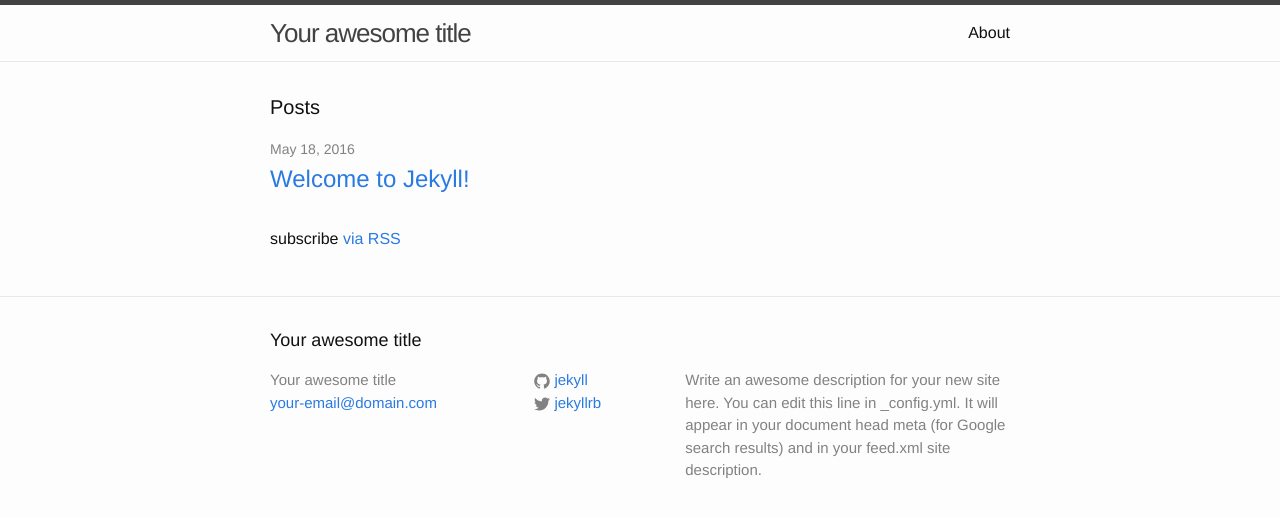
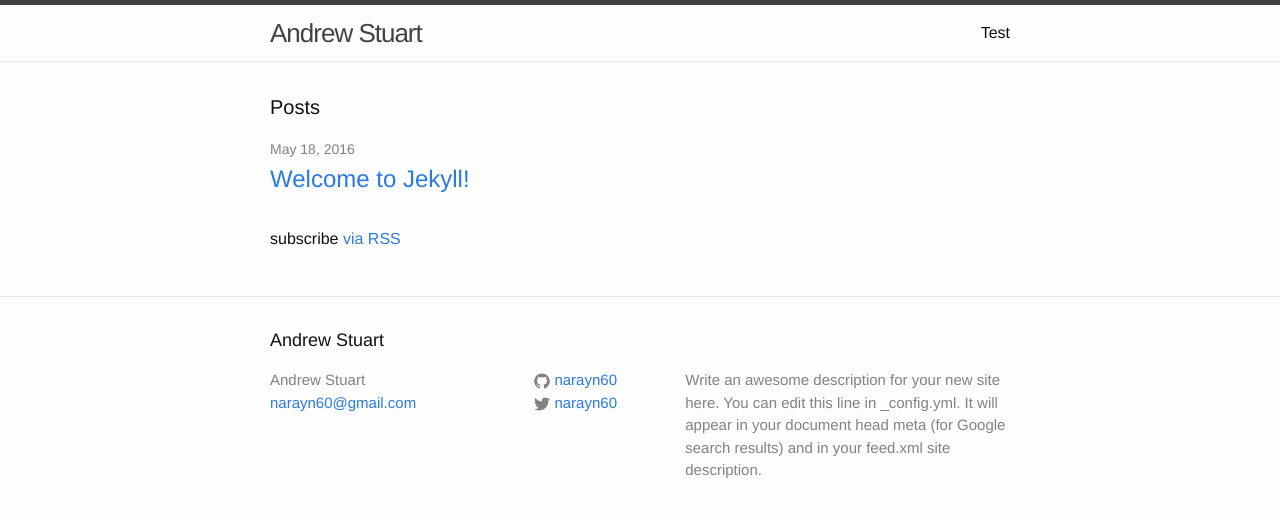
Before and after one commit to narayn60/narayn60.github.io, a Jekyll site: the page built from index.html, in a window 1280 px wide. Shown: the top 517 px of the page. Built offline with Jekyll 4.4.1, drawn with Linux system fonts in a browser that asks for light colours.

Commit message:
styling fix

```diff
--- a/_config.yml
+++ b/_config.yml
@@ -6,16 +6,16 @@
 # 'jekyll serve'. If you change this file, please restart the server process.
 
 # Site settings
-title: Your awesome title
-email: your-email@domain.com
+title: Andrew Stuart
+email: narayn60@gmail.com
 description: > # this means to ignore newlines until "baseurl:"
   Write an awesome description for your new site here. You can edit this
   line in _config.yml. It will appear in your document head meta (for
   Google search results) and in your feed.xml site description.
 baseurl: "" # the subpath of your site, e.g. /blog
-url: "http://yourdomain.com" # the base hostname & protocol for your site
-twitter_username: jekyllrb
-github_username:  jekyll
+url: "http://narayn60.com" # the base hostname & protocol for your site
+twitter_username: narayn60
+github_username:  narayn60
 
 # Build settings
 markdown: kramdown
--- a/_includes/head.html
+++ b/_includes/head.html
@@ -6,7 +6,7 @@
   <title>{% if page.title %}{{ page.title | escape }}{% else %}{{ site.title | escape }}{% endif %}</title>
   <meta name="description" content="{% if page.excerpt %}{{ page.excerpt | strip_html | strip_newlines | truncate: 160 }}{% else %}{{ site.description }}{% endif %}">
 
-  <link rel="stylesheet" href="{{ "/css/main.css" | prepend: site.baseurl }}">
+  <link rel="stylesheet" href="{{ "css/main.css" | prepend: site.baseurl }}">
   <link rel="canonical" href="{{ page.url | replace:'index.html','' | prepend: site.baseurl | prepend: site.url }}">
   <link rel="alternate" type="application/rss+xml" title="{{ site.title }}" href="{{ "/feed.xml" | prepend: site.baseurl | prepend: site.url }}">
 </head>
--- a/about.md
+++ b/about.md
@@ -1,6 +1,6 @@
 ---
 layout: page
-title: About
+title: Test
 permalink: /about/
 ---
 
```
